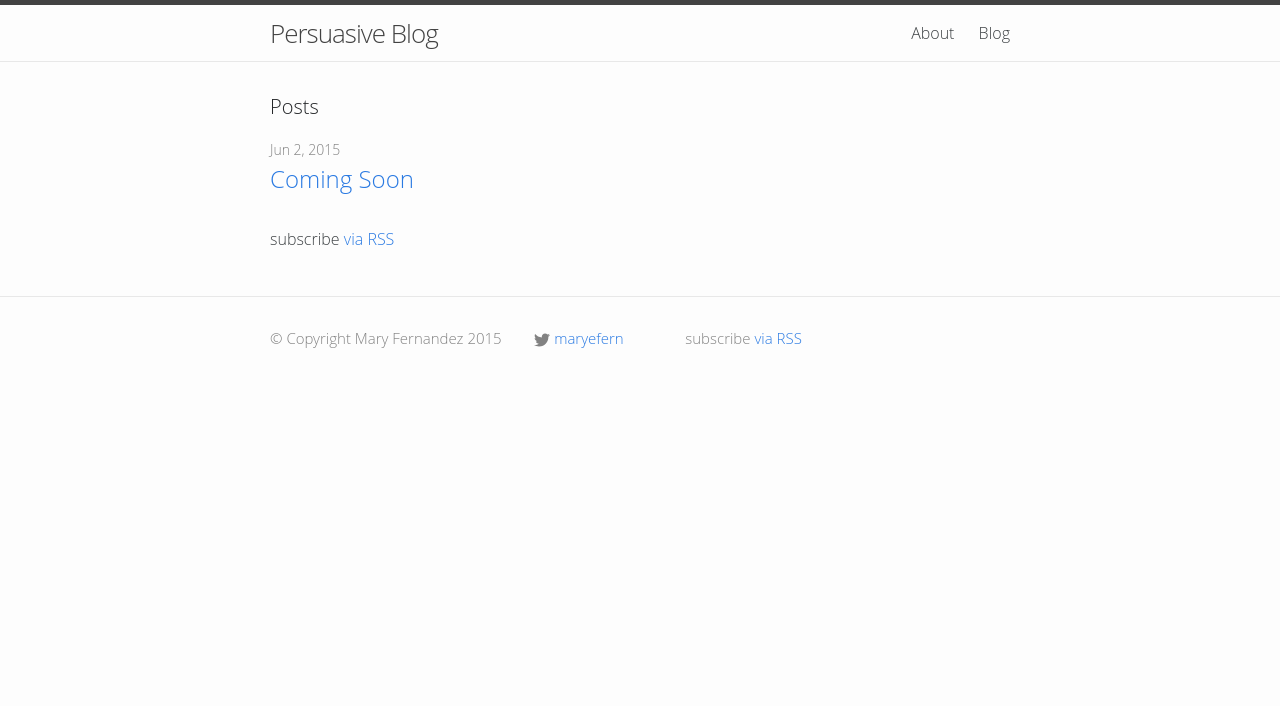
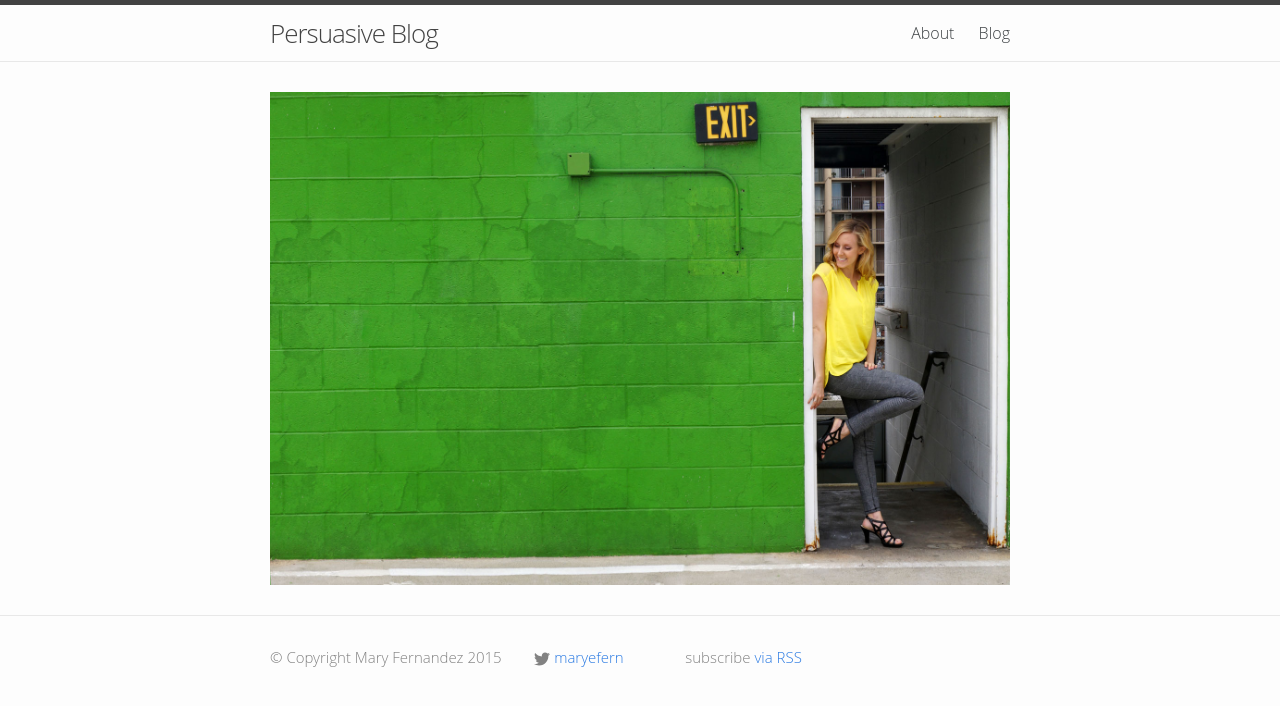
Before and after one commit to maryefern/persuasiveblog, a Jekyll site: the page built from index.html, in a window 1280 px wide. Shown: the top 706 px of the page. Built offline with Jekyll 4.4.1, drawn with Linux system fonts in a browser that asks for light colours.

Commit message:
config and index

```diff
--- a/_config.yml
+++ b/_config.yml
@@ -2,7 +2,6 @@
 title: Persuasive Blog
 email: mary@persuasiveblog.com
 description: A blog about content marketing.
-baseurl: '' # the subpath of your site, e.g. /blog/
 url: "http://persuasiveblog.com" # the base hostname & protocol for your site
 twitter_username: maryefern
 
--- a/index.html
+++ b/index.html
@@ -4,20 +4,6 @@ layout: default
 
 <div class="home">
 
-  <h1 class="page-heading">Posts</h1>
-
-  <ul class="post-list">
-    {% for post in site.posts %}
-      <li>
-        <span class="post-meta">{{ post.date | date: "%b %-d, %Y" }}</span>
-
-        <h2>
-          <a class="post-link" href="{{ post.url | prepend: site.baseurl }}">{{ post.title }}</a>
-        </h2>
-      </li>
-    {% endfor %}
-  </ul>
-
-  <p class="rss-subscribe">subscribe <a href="{{ "/feed.xml" | prepend: site.baseurl }}">via RSS</a></p>
+  <img src="/img/greenwall.jpg">
 
 </div>
```
Also changed, not shown: 1 other file.
